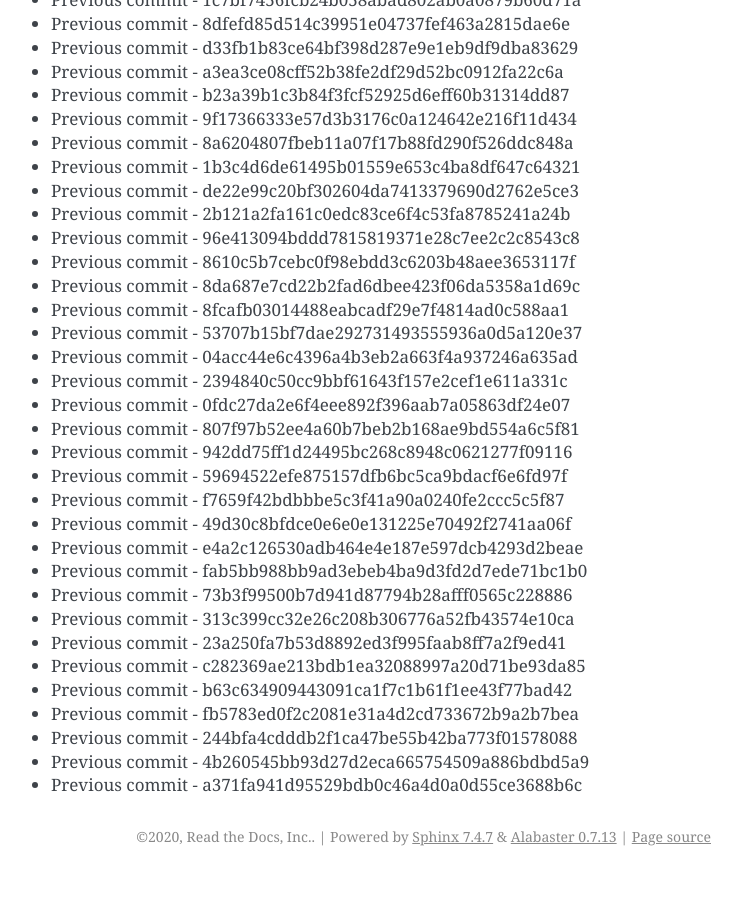
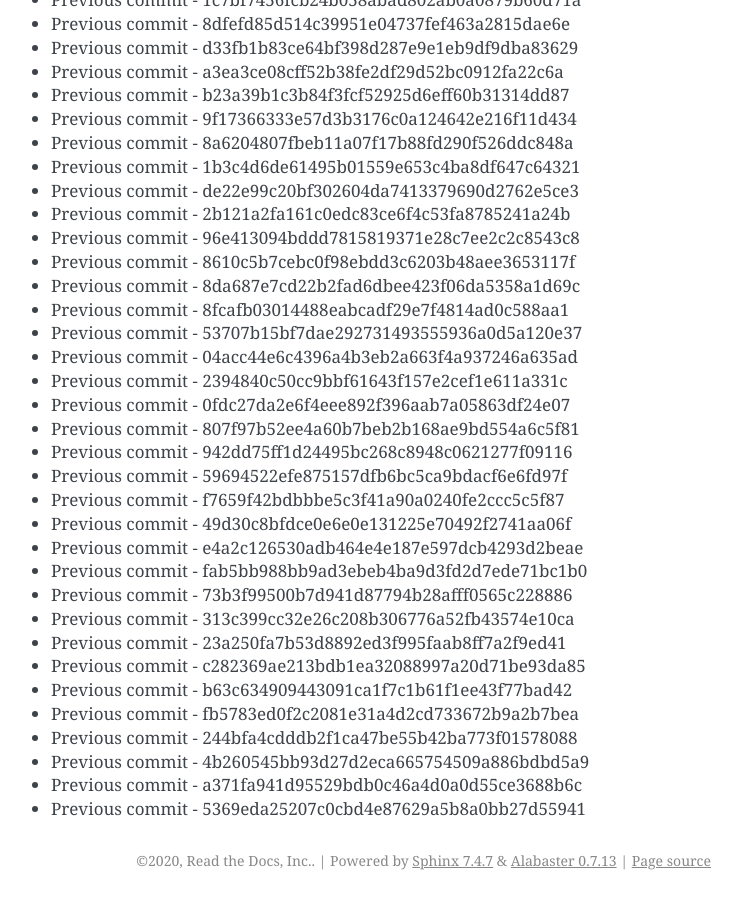
Before and after one commit to readthedocs/rtd-git-stresstest, a Sphinx documentation site: the page built from docs/updates.rst, in a window 1280 px wide and 900 px high, scrolled down 17099 px. Shown: the whole window, without its empty margins (399-1141 px from the left). Built offline with Sphinx 7.4.7, drawn with Linux system fonts in a browser that asks for light colours; before the commit the page ends 17975 px from its top, so only the background shows below that.

Commit message:
Generating commit from previous: 5369eda25207c0cbd4e87629a5b8a0bb27d55941

```diff
--- a/docs/updates.rst
+++ b/docs/updates.rst
@@ -750,3 +750,4 @@ It can be tested for any performance characteristics.
 * Previous commit - 244bfa4cdddb2f1ca47be55b42ba773f01578088
 * Previous commit - 4b260545bb93d27d2eca665754509a886bdbd5a9
 * Previous commit - a371fa941d95529bdb0c46a4d0a0d55ce3688b6c
+* Previous commit - 5369eda25207c0cbd4e87629a5b8a0bb27d55941
```
